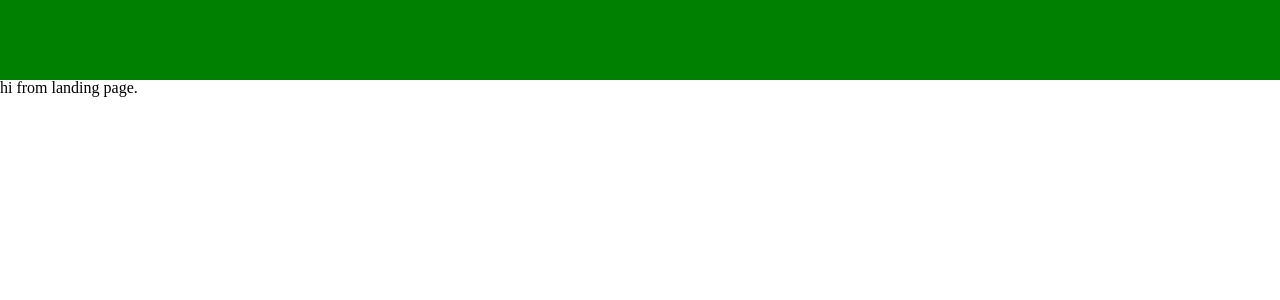
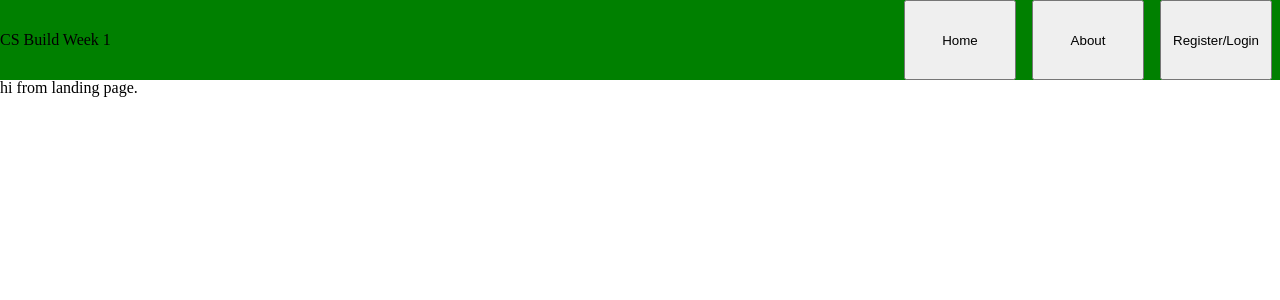
Before and after one commit to DDLPCS26/front-end, a React (Create React App) app in the folder client/: page / in a window 1280 px wide. Shown: the top 300 px of the page. Built offline with nearby package versions, Linux system fonts and the light colour scheme.

Commit message:
added 62.5% font size standardization to Reset.js. added 1rem font size to Global.js styles. MainNavigation still WIP.

```diff
--- a/client/src/components/MainNavigation.js
+++ b/client/src/components/MainNavigation.js
@@ -10,7 +10,13 @@ const MainNavigation = () => {
     return (
         <>
         <Container>
+            <Logo>CS Build Week 1</Logo>
 
+            <Menu>
+                <button>Home</button>
+                <button>About</button>
+                <button>Register/Login</button>
+            </Menu>
         </Container>
         </>
     );
@@ -22,6 +28,25 @@ const Container = styled.div`
     width: 100%;
     height: 80px; // temp height
     ${styletest.greenBg}
+    display: flex;
+    flex-flow: row nowrap;
+    justify-content: space-between;
+    align-items: center;
+`
+
+const Logo = styled.div`
+
+`
+
+const Menu = styled.div`
+    height: 100%;
+
+    button {
+        width: 7rem;
+        height: 100%;
+        margin: 0 0.5rem;
+        padding: 0.5rem;
+    }
 `
 
 // export
--- a/client/src/styles/Global.js
+++ b/client/src/styles/Global.js
@@ -3,5 +3,7 @@ import { createGlobalStyle } from 'styled-components';
 
 // style
 export const GlobalStyles = createGlobalStyle`
-    // todo
+    body {
+        font-size: 1rem;
+    }
 `
--- a/client/src/styles/Reset.js
+++ b/client/src/styles/Reset.js
@@ -30,6 +30,7 @@ footer, header, hgroup, menu, nav, section {
 }
 body {
 	line-height: 1;
+	font-size: 62.5%;
 }
 ol, ul {
 	list-style: none;
```
